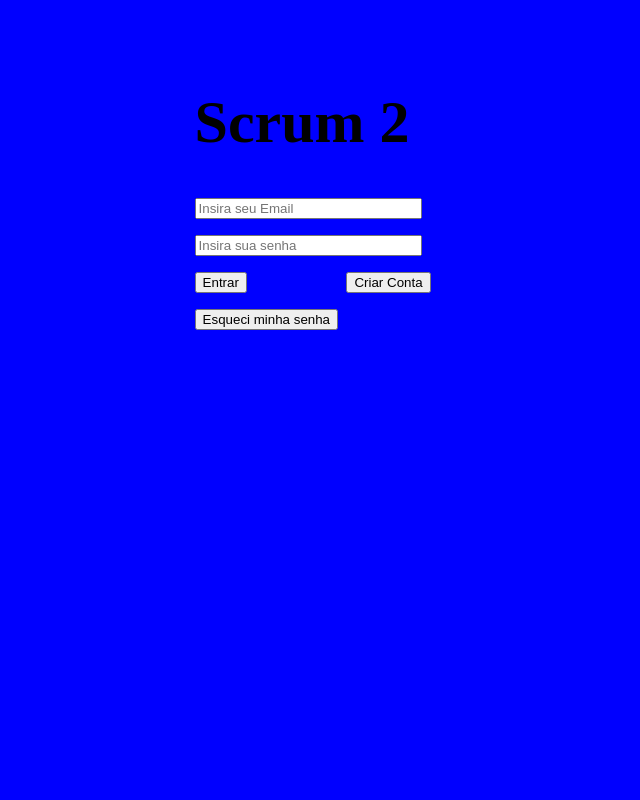
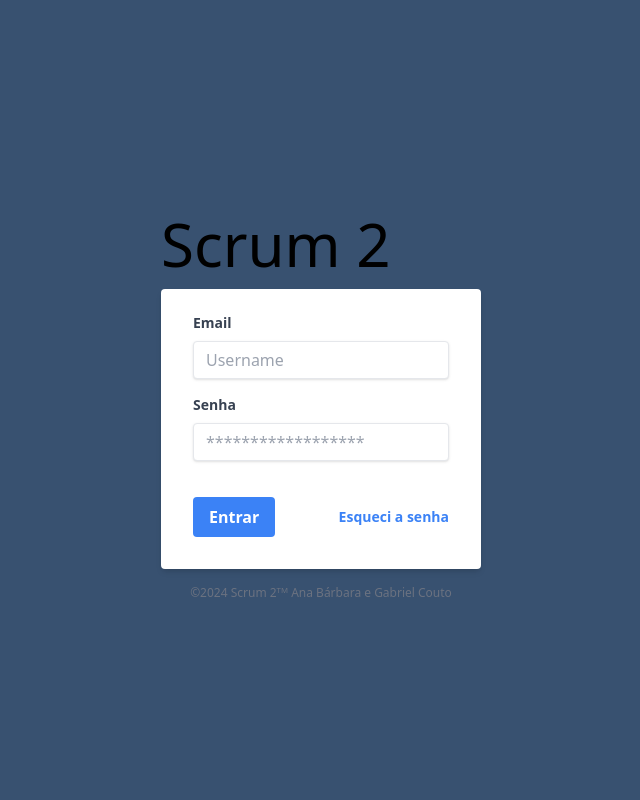
Before and after one commit to Gabrielcouto1/TrabalhoESOF, a Flask app: page / in a window 1280 px wide. Shown: the whole page, without its empty margins (319-959 px from the left). Run offline with Flask 3, Linux system fonts and the light colour scheme; some libraries are stand-ins or nearby versions.

Commit message:
feat: added login page

```diff
--- a/server/static/styles/landing_page.css
+++ b/server/static/styles/landing_page.css
@@ -2,19 +2,15 @@ h1{
     font-size: 60;
 }
 
-#login_div{
-    margin-top: 7%;
-    margin-left: 40%;
+body{
+    display: flex;
+    width: 100%;
+    height: 100vh;
+    justify-content: center;
+    align-items:center;
+    background-color: #385170;
 }
 
-.login_input{
-    width: 30%;
+h1{
+
 }
-
-#create_account_btn{
-    margin-left: 12.6%;
-}
-
-body{
-    background-color: blue;
-}
--- a/server/static/templates/landing_page.html
+++ b/server/static/templates/landing_page.html
@@ -2,26 +2,39 @@
 <title>Scrum 2</title>
 
 <body>
+    <script src="https://cdn.tailwindcss.com"></script>
 <link rel= "stylesheet" type= "text/css" href= "{{ url_for('static',filename='styles/landing_page.css') }}">
     <div id="background">
-        <div id="login_div">
-            <h1>Scrum 2</h1>
-            <p>
+        <h1>Scrum 2</h1>
+        <div id="form-login">
+            <div class="w-full max-w-xs">
+                <form class="bg-white shadow-md rounded px-8 pt-6 pb-8 mb-4">
+                  <div class="mb-4">
+                    <label class="block text-gray-700 text-sm font-bold mb-2" for">
+                      Email
+                    </label>
+                    <input class="shadow appearance-none border rounded w-full py-2 px-3 text-gray-700 leading-tight focus:outline-none focus:shadow-outline" id="username" type="text" placeholder="Username">
+                  </div>
+                  <div class="mb-6">
+                    <label class="block text-gray-700 text-sm font-bold mb-2" for="password">
+                      Senha
+                    </label>
+                    <input class="shadow appearance-none border rounded w-full py-2 px-3 text-gray-700 mb-3 leading-tight focus:outline-none focus:shadow-outline" id="password" type="password" placeholder="******************">
 
-            </p>
-            <p>
-                <input type="text" placeholder="Insira seu Email" class="login_input">
-            </p>
-            <p>
-                <input type="password" placeholder="Insira sua senha" class="login_input">
-            </p>
-            <p>
-                <button>Entrar</button>
-                <button id="create_account_btn">Criar Conta</button>
-            </p>
-            <p>
-                <button>Esqueci minha senha</button>
-            </p>
+                  </div>
+                  <div class="flex items-center justify-between">
+                    <button class="bg-blue-500 hover:bg-blue-700 text-white font-bold py-2 px-4 rounded focus:outline-none focus:shadow-outline" type="button">
+                      Entrar
+                    </button>
+                    <a class="inline-block align-baseline font-bold text-sm text-blue-500 hover:text-blue-800" href="#">
+                      Esqueci a senha
+                    </a>
+                  </div>
+                </form>
+                <p class="text-center text-gray-500 text-xs">
+                  &copy;2024 Scrum 2ᵀᴹ Ana Bárbara e Gabriel Couto
+                </p>
+              </div>
         </div>
     </div>
 </body>
```
